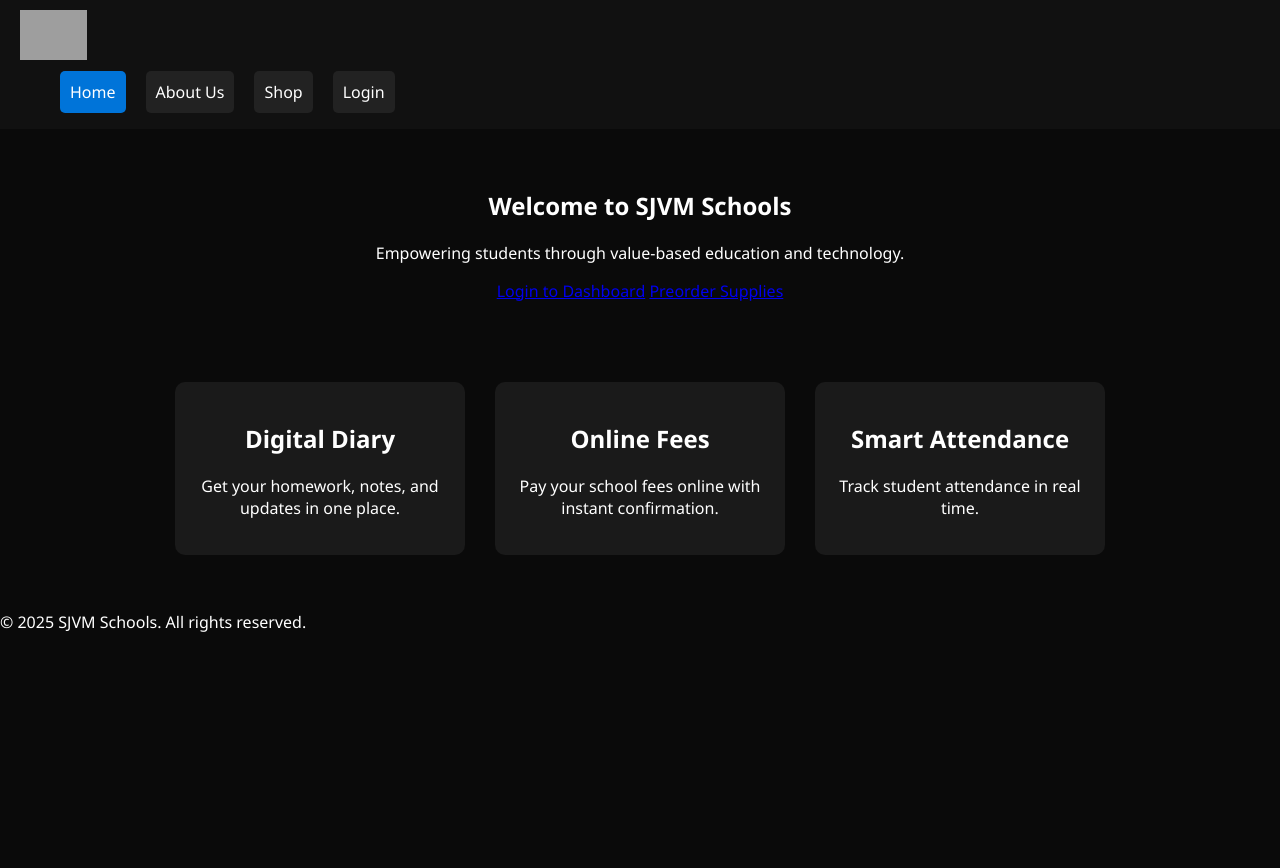
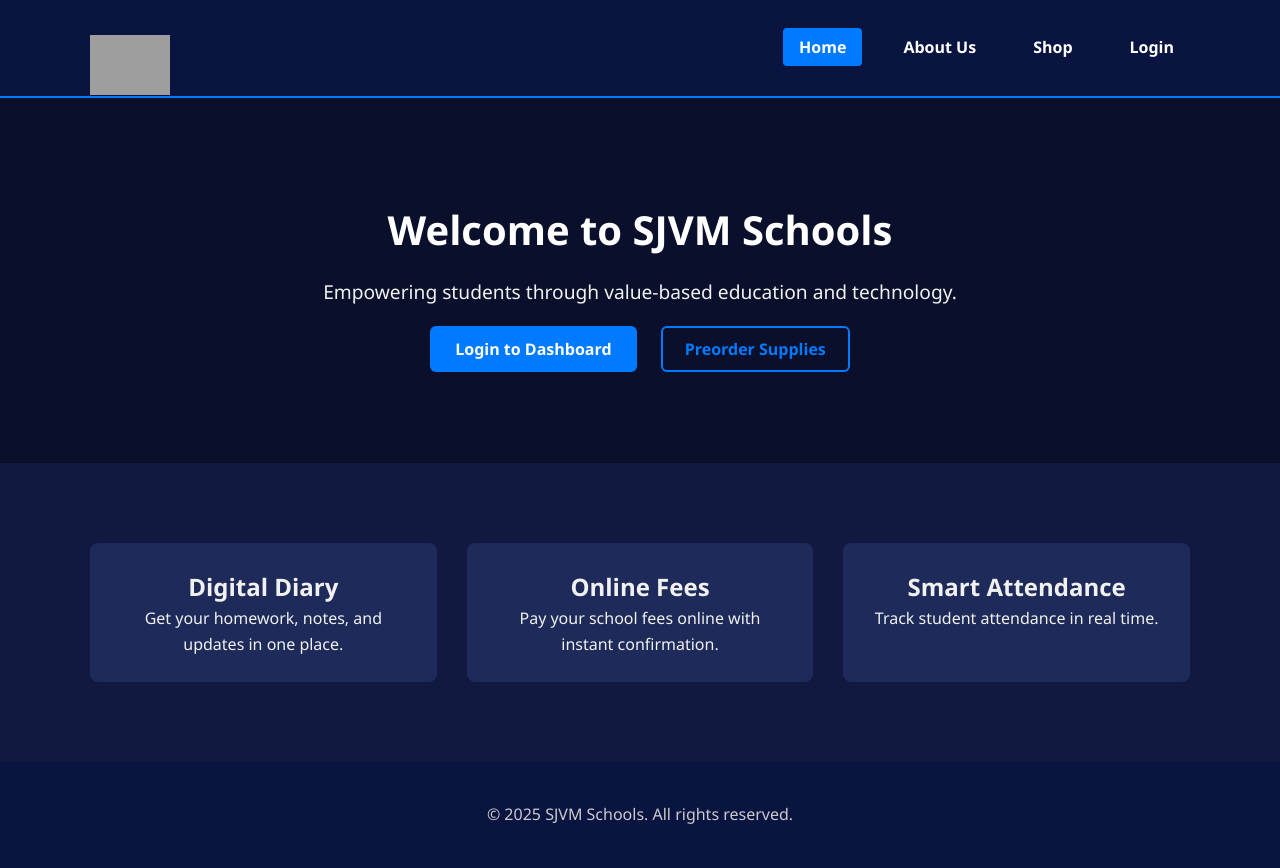
Before and after one commit to Echoesofthe21stcentury/sjvm-schools, a PHP site: page / in a window 1280 px wide. Before the commit the page ends 632 px from the top, so only its background shows below. Run offline with PHP 8.4, Linux system fonts and the light colour scheme; grey boxes are pictures that could not be loaded.

Commit message:
Update style.css

```diff
--- a/css/style.css
+++ b/css/style.css
@@ -1,83 +1,126 @@
+* {
+  margin: 0;
+  padding: 0;
+  box-sizing: border-box;
+}
+
 body {
-  margin: 0;
   font-family: 'Segoe UI', sans-serif;
-  background-color: #0a0a0a;
+  background-color: #0a0f2c;
+  color: #f1f1f1;
+  line-height: 1.6;
+}
+
+.container {
+  width: 90%;
+  max-width: 1100px;
+  margin: auto;
+  padding: 20px 0;
+}
+
+.header {
+  background-color: #091440;
+  padding: 15px 0;
+  border-bottom: 2px solid #007bff;
+}
+
+.logo {
+  height: 60px;
+  float: left;
+}
+
+.nav-links {
+  list-style: none;
+  display: flex;
+  justify-content: flex-end;
+  gap: 25px;
+}
+
+.nav-links a {
+  color: #fff;
+  text-decoration: none;
+  font-weight: 600;
+  padding: 8px 16px;
+  transition: 0.3s;
+  border-radius: 4px;
+}
+
+.nav-links a:hover,
+.nav-links .active {
+  background-color: #007bff;
+  color: #fff;
+}
+
+.hero {
+  padding: 80px 0;
+  text-align: center;
+  background-color: #0a0f2c;
+}
+
+.hero h1 {
+  font-size: 2.5rem;
   color: #ffffff;
 }
 
-header {
-  background-color: #111111;
-  padding: 10px 20px;
-  display: flex;
-  align-items: center;
-  justify-content: space-between;
-}
-.logo {
-  height: 50px;
-}
-nav ul {
-  list-style: none;
-  display: flex;
-  gap: 20px;
-}
-nav a {
-  color: white;
-  text-decoration: none;
-  padding: 10px;
-  background-color: #222222;
-  border-radius: 5px;
-}
-nav a:hover, .active {
-  background-color: #0074D9;
+.hero p {
+  font-size: 1.2rem;
+  margin: 15px 0 30px;
 }
 
-.hero, .features, .dashboard, .shop-notice, .about-container {
-  padding: 40px;
+.buttons a {
+  text-decoration: none;
+  margin: 10px;
+}
+
+.btn {
+  background-color: #007bff;
+  color: white;
+  padding: 12px 25px;
+  border: none;
+  border-radius: 6px;
+  font-weight: bold;
+  transition: 0.3s;
+}
+
+.btn:hover {
+  background-color: #0056b3;
+}
+
+.btn-outline {
+  border: 2px solid #007bff;
+  color: #007bff;
+  padding: 10px 22px;
+  border-radius: 6px;
+  font-weight: bold;
+  transition: 0.3s;
+}
+
+.btn-outline:hover {
+  background-color: #007bff;
+  color: white;
+}
+
+.features {
+  background-color: #121940;
+  padding: 60px 0;
+}
+
+.grid {
+  display: grid;
+  grid-template-columns: repeat(auto-fit, minmax(250px, 1fr));
+  gap: 30px;
+}
+
+.feature-box {
+  background-color: #1e2a5a;
+  padding: 25px;
+  border-radius: 8px;
   text-align: center;
 }
 
-.grid {
-  display: flex;
-  gap: 30px;
-  justify-content: center;
-  flex-wrap: wrap;
+.footer {
+  background-color: #091440;
+  padding: 20px 0;
+  text-align: center;
+  color: #ccc;
 }
-
-.feature-box {
-  background: #1a1a1a;
-  padding: 20px;
-  border-radius: 10px;
-  width: 250px;
-}
-
-.button {
-  display: inline-block;
-  padding: 12px 30px;
-  background-color: #0074D9;
-  color: white;
-  text-decoration: none;
-  border-radius: 6px;
-  font-size: 16px;
-  margin: 10px;
-  transition: 0.3s;
-}
-.button:hover {
-  background-color: #005fa3;
-}
-
-.login-container, .about-container, .shop-notice, .dashboard {
-  max-width: 500px;
-  margin: auto;
-  margin-top: 60px;
-  background: #1a1a1a;
-  padding: 30px;
-  border-radius: 10px;
-}
-
-input[type="text"], input[type="password"] {
-  width: 100%;
-  padding: 12px;
-  margin: 10px 0;
-  border: none;
-  border-radius: 6px;
-}
```
